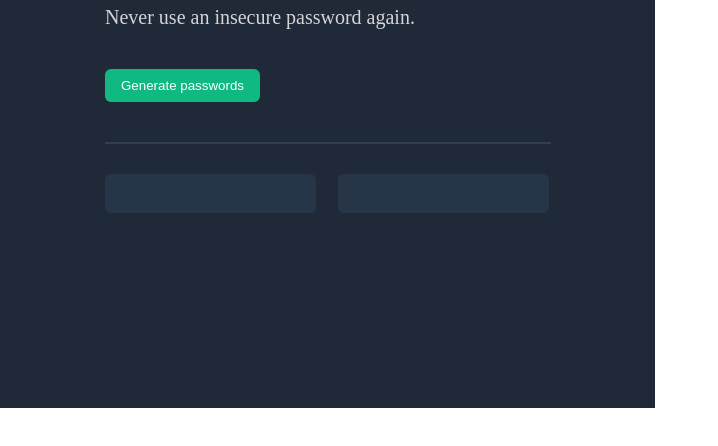
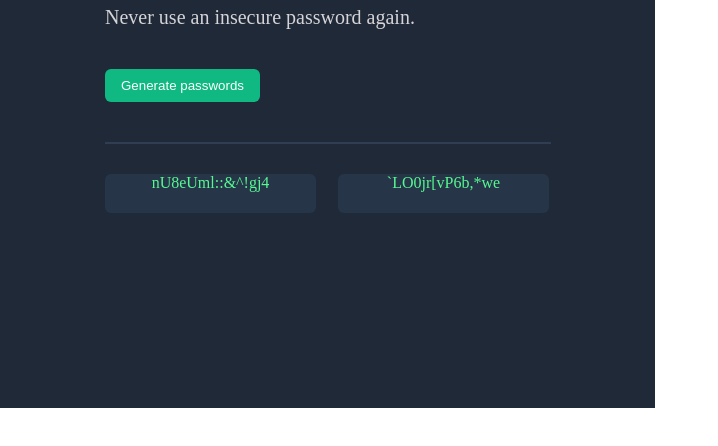
Before and after one commit to TildaL/Generate-random-password, a plain HTML site: page index.html in a window 1280 px wide. Both pictures are taken after a click on the button "Generate passwords". Shown: the part 192-638 px from the top of the page, without its empty margins (0-718 px from the left). Drawn offline with Linux system fonts and the light colour scheme.

Commit message:
new content

```diff
--- a/index.html
+++ b/index.html
@@ -11,11 +11,11 @@
     <main>
         <h1>Generate a <br><span>random password</span></h1>
         <p>Never use an insecure password again.</p>
-        <button>Generate passwords</button>
+        <button id="button">Generate passwords</button>
         <div class="line"></div>
         <div class="psw-wrapper">
-            <div class="psw-container"></div>
-        <div class="psw-container"></div>
+            <div id='pswOne' class="psw-container"></div>
+            <div id='pswTwo' class="psw-container"></div>
         </div>
     </main>
 
--- a/script.js
+++ b/script.js
@@ -1,2 +1,34 @@
 const characters = ["A","B","C","D","E","F","G","H","I","J","K","L","M","N","O","P","Q","R","S","T","U","V","W","X","Y","Z","a","b","c","d","e","f","g","h","i","j","k","l","m","n","o","p","q","r","s","t","u","v","w","x","y","z", "0", "1", "2", "3", "4", "5", "6", "7", "8", "9","~","`","!","@","#","$","%","^","&","*","(",")","_","-","+","=","{","[","}","]",",","|",":",";","<",">",".","?",
 "/"];
+
+const buttonEl = document.getElementById('button')
+const pswOneEl = document.getElementById('pswOne')
+const pswTwoEl = document.getElementById('pswTwo')
+
+buttonEl.addEventListener("click", function() {
+    pswOneEl.textContent = generatedPasswordOne
+    pswTwoEl.textContent = generatedPasswordTwo
+  });
+
+  let passwordLength = 15
+
+function getRandomCharacter() {
+    let randomChar = Math.floor(Math.random() * characters.length)
+    return characters[randomChar]
+}
+
+function generateRandomPassword() {
+    let randomPassword = ""
+    for (let i = 0; i < passwordLength; i++) {
+        randomPassword += getRandomCharacter()
+    }
+    return randomPassword
+}
+
+const generatedPasswordOne = generateRandomPassword()
+
+const generatedPasswordTwo = generateRandomPassword()
+
+
+
+console.log("Here is a random password: ", generatedPasswordOne)
--- a/style.css
+++ b/style.css
@@ -57,4 +57,6 @@ button {
     margin-top: 30px;
     border-radius: 6px;
     margin-right: 18px;
+    text-align: center;
+    color: #55F991;
 }
```
